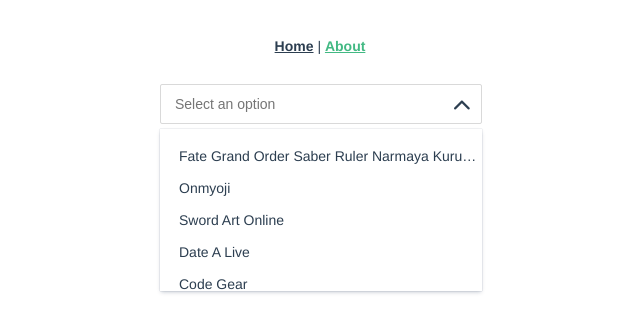
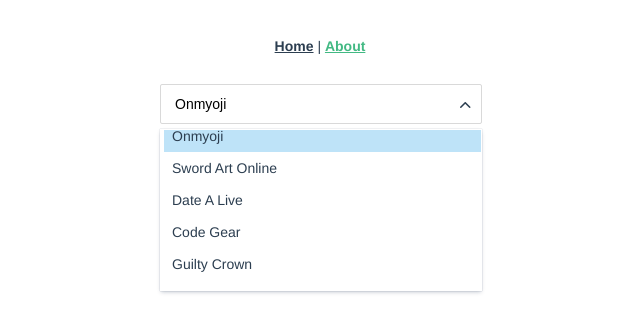
Before and after one commit to HoshimiyaYashiro/my-vue-ui, a Vue app: page /about in a window 1280 px wide. Both pictures are taken after a click on the icon 782 px from the left and 104 px from the top of the page. Shown: the top 332 px of the page, without its empty margins (320-960 px from the left). Built offline with nearby package versions, Linux system fonts and the light colour scheme.

Commit message:
update select component code

```diff
--- a/src/assets/style/ui-style.sass
+++ b/src/assets/style/ui-style.sass
@@ -9,7 +9,7 @@
   width: 20rem
   position: relative
   .icon
-    font-size: 1.5rem
+    font-size: 1rem
     position: absolute
     right: 10px
     top: 1px
@@ -51,6 +51,8 @@
       overflow: hidden
       text-overflow: ellipsis
       &:hover
+        background-color: #BEE3F8
+      &.active
         background-color: #BEE3F8
 .ui-scroll-root
   &:hover,&:focus
--- a/src/components/UiSelect.vue
+++ b/src/components/UiSelect.vue
@@ -1,11 +1,11 @@
 <template name="ui-select">
   <div class="ui-select">
-    <input type="text" class="ui-input-inner" placeholder="Select an option" readonly @click="openDropdown = !openDropdown"/>
+    <input type="text" class="ui-input-inner" placeholder="Select an option" readonly @click="openDropdown = !openDropdown" :value="optionSelected.name" :name="name"/>
     <i class="icon ion-ios-arrow-down" :class="{active: openDropdown}" @click="openDropdown = !openDropdown"></i>
     <transition name="slide" v-on:enter="enter">
       <UiScroll :parent-class="'ui-dropdown-inner'" v-show="openDropdown" ref="scroll">
         <ul class="ui-dropdown-group">
-          <li v-for="option in options" :key="option.value"><TextScroll :text="option.name"></TextScroll></li>
+          <li v-for="option in options" :key="option.value" @click="selectOption(option)" :class="{active: option.value === optionSelected.value}" ref="options"><TextScroll :text="option.name"></TextScroll></li>
         </ul>
       </UiScroll>
     </transition>
@@ -17,22 +17,41 @@
 import TextScroll from './TextScroll';
 
 export default {
-  name: "UiSelect",
-  props: ["options", "result"],
+  name: 'UiSelect',
+  props: ['options', 'name', 'value'],
   data() {
     return {
-      openDropdown: false
+      openDropdown: false,
+      optionSelected: {
+        name: '',
+        value: null
+      }
     };
   },
   methods: {
-    enter: function (el) {
+    enter(el) {
       this.$refs.scroll.initScrollPercentage();
+      if (this.optionSelected.value != null) {
+        this.$el.querySelector('li.active').scrollIntoView();
+      }
+    },
+    selectOption(option) {
+      this.optionSelected = option;
+      this.openDropdown = false;
+      this.$emit('input', option.value);
     }
   },
   components: {
     UiScroll,
     TextScroll
   },
-  mounted() {}
+  mounted() {
+    for (let option of this.options) {
+      if (option.value === this.value) {
+        this.optionSelected = option;
+        break;
+      }
+    }
+  }
 };
 </script>
--- a/src/views/About.vue
+++ b/src/views/About.vue
@@ -1,6 +1,6 @@
 <template>
   <div class="about">
-    <UiSelect :options="select.options" :result="select.result" />
+    <UiSelect :options="select.options" v-model="select.result" :name="select.name"/>
   </div>
 </template>
 
@@ -15,7 +15,7 @@
   data() {
     return {
       select: {
-        result: null,
+        result: '1',
         options: [
           { value: "0", name: "Fate Grand Order Saber Ruler Narmaya Kurumi Miku Archer Lancer" },
           { value: "1", name: "Onmyoji" },
@@ -23,7 +23,8 @@
           { value: "3", name: "Date A Live" },
           { value: "4", name: "Code Gear" },
           { value: "5", name: "Guilty Crown" }
-        ]
+        ],
+        name: 'test-select'
       }
     };
   },
```
